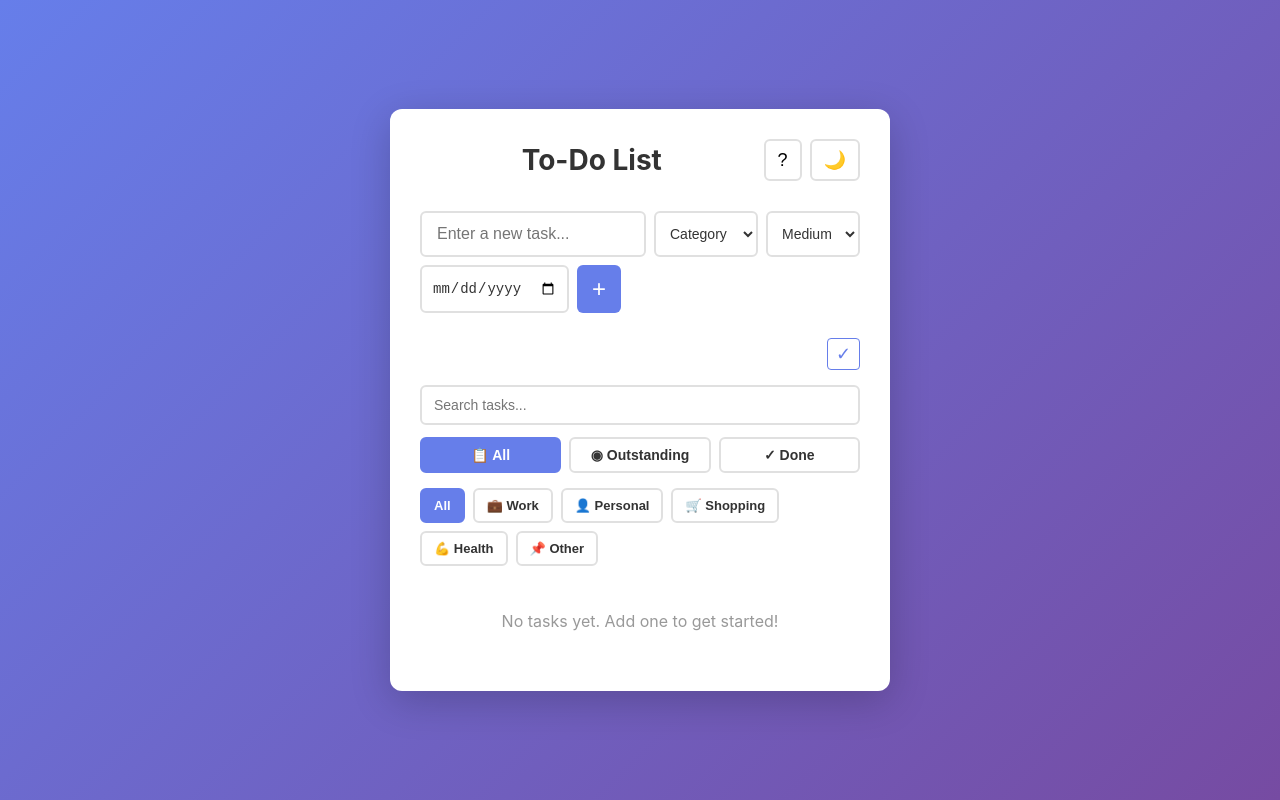
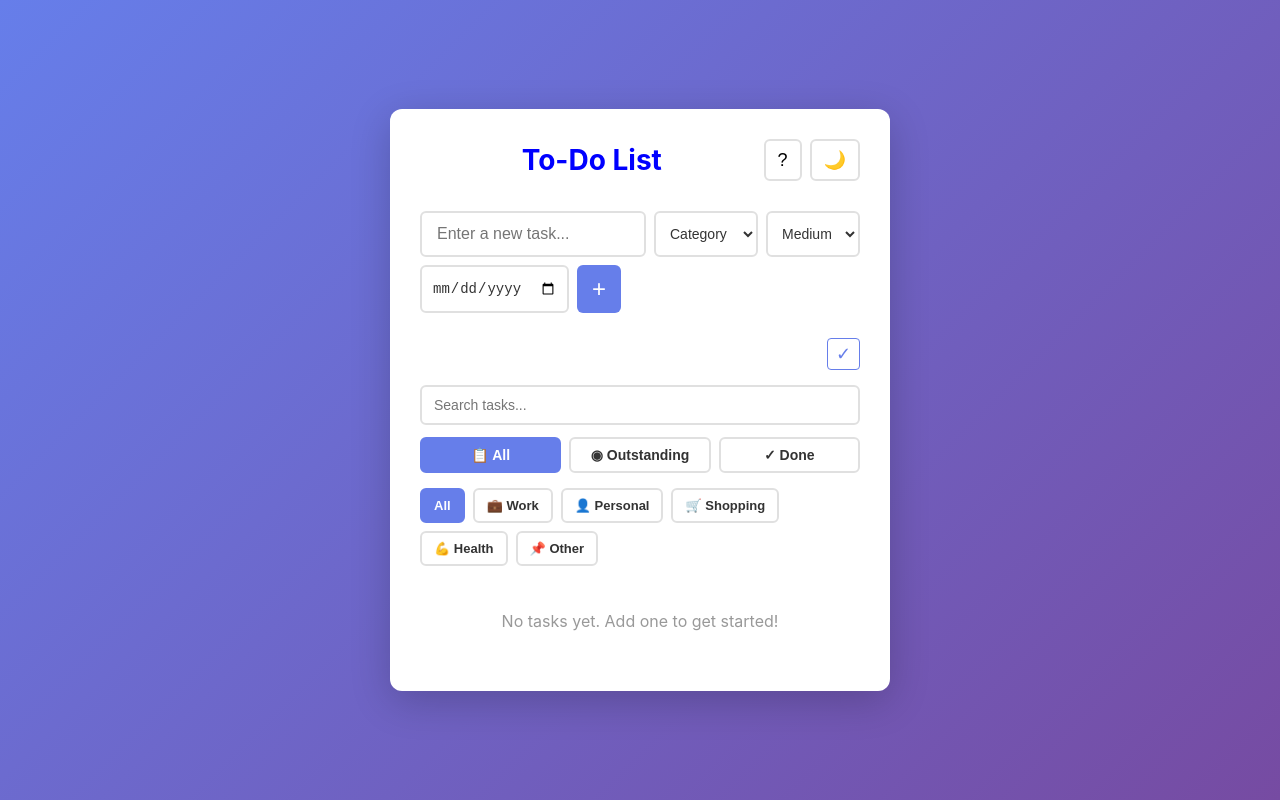
Before and after one commit to robintkw-sg/todo-robin, a plain HTML site: page ToDo/index.html in a window 1280 px wide. Drawn offline with Linux system fonts and the light colour scheme.

Commit message:
Change heading color to blue

```diff
--- a/ToDo/style.css
+++ b/ToDo/style.css
@@ -74,7 +74,7 @@ body {
 }
 
 h1 {
-    color: var(--text-primary);
+    color: blue;
     font-size: 28px;
     flex: 1;
     text-align: center;
```
